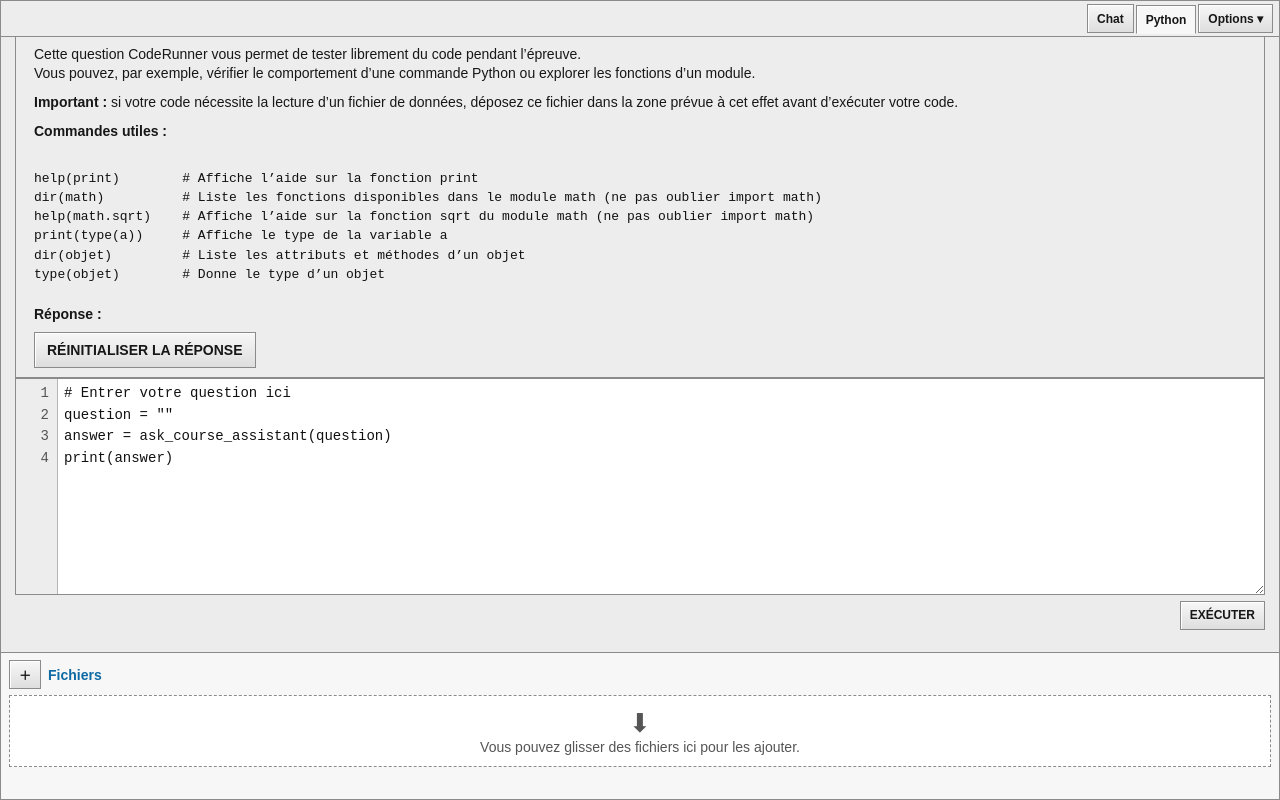
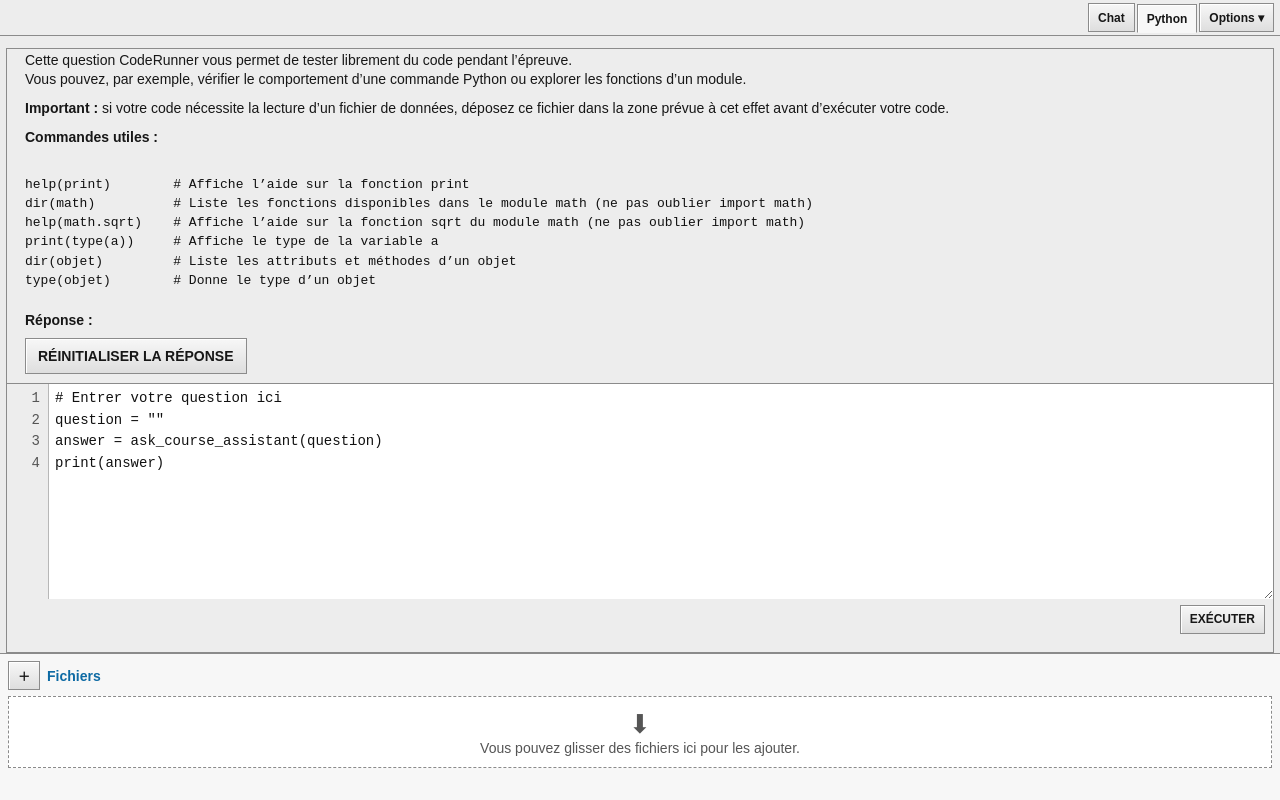
Before and after one commit to noobmaster693/groq-cyberlearn-chatbot, a website: page public/index.html in a window 1280 px wide. Drawn offline with Linux system fonts and the light colour scheme.

Commit message:
Use one CodeRunner frame for info and editor

```diff
--- a/public/legacy.css
+++ b/public/legacy.css
@@ -13,7 +13,7 @@
 body{padding:0;background:var(--bg);color:var(--text);font-family:Arial,Helvetica,sans-serif;font-size:14px}
 button,input,textarea,select{font:inherit;color:var(--text)}
 button{cursor:pointer}
-    .app{height:100dvh;display:flex;flex-direction:column;border:1px solid var(--line);border-radius:0;background:var(--bg)}
+.app{height:100dvh;display:flex;flex-direction:column;border:0;border-radius:0;background:var(--bg)}
 .topbar{
   display:flex;align-items:center;justify-content:flex-end;gap:8px;
   min-height:36px;padding:3px 6px;border-bottom:1px solid var(--line);border-radius:0;
@@ -51,55 +51,38 @@
 .codehead{display:flex;justify-content:space-between;padding:4px 6px;border-bottom:1px solid var(--line);background:var(--panel3);font-size:11px}
 .codebox pre{margin:0;padding:8px;white-space:pre-wrap;color:var(--codeText);font:13px/1.45 "Courier New",monospace}
 .copy{border:1px solid var(--line);border-radius:0;background:var(--panel);font-size:11px}
-    .composer{
-      display:flex;gap:6px;padding:8px;border-top:1px solid var(--line);background:var(--panel2)
+.composer{display:flex;gap:6px;padding:8px;border-top:1px solid var(--line);background:var(--panel2)}
+.composer textarea{flex:1;min-height:42px;resize:vertical;border:1px solid var(--line);border-radius:0;background:var(--output);padding:7px;color:var(--text)}
+
+/* One single CodeRunner-style frame: the information block and editor now belong to the same box. */
+.coderunner-workspace{
+  width:calc(100% - 12px);height:calc(100% - 12px);margin:12px 6px 0;padding:0;
+  overflow:auto;border:1px solid var(--line);border-radius:0;background:var(--panel2)
 }
-    .composer textarea{
-      flex:1;min-height:42px;resize:vertical;border:1px solid var(--line);border-radius:0;
-      background:var(--output);padding:7px;color:var(--text)
-    }
-    .coderunner-workspace{padding:12px 14px;background:var(--bg)}
-    .coderunner-info{width:100%;margin:0;padding:11px 18px 4px;border:1px solid var(--line);border-radius:0;background:var(--panel2)}
+.coderunner-info{width:100%;margin:0;padding:11px 18px 4px;border:0;border-radius:0;background:transparent}
 .coderunner-info p{margin:0 0 10px;line-height:1.35}
 .coderunner-info pre{margin:28px 0 21px;white-space:pre-wrap;color:var(--codeText);font:13px/1.48 "Courier New",monospace}
 .response-title{margin-bottom:8px!important}
 .reset-response{min-height:36px;margin:0 0 5px;padding:6px 12px;border:1px solid var(--line);border-radius:0;background:linear-gradient(var(--panel),var(--panel3));box-shadow:inset 1px 1px 0 var(--shadow);font-weight:700}
+
+/* Older positioned form rules remain available for the optional legacy form. */
 .legacy-workspace{padding:12px;background:var(--bg)}
-    .legacy-form{
-      display:grid;grid-template-columns:300px minmax(420px,1fr);gap:7px 32px;
-      max-width:none;margin:0 0 10px
-    }
-    .legacy-input{
-      width:100%;height:37px;padding:5px 10px;border:1px solid var(--line);border-radius:0;
-      background:linear-gradient(var(--panel),var(--panel2));box-shadow:inset 1px 1px 0 var(--shadow)
-    }
+.legacy-form{display:grid;grid-template-columns:300px minmax(420px,1fr);gap:7px 32px;max-width:none;margin:0 0 10px}
+.legacy-input{width:100%;height:37px;padding:5px 10px;border:1px solid var(--line);border-radius:0;background:linear-gradient(var(--panel),var(--panel2));box-shadow:inset 1px 1px 0 var(--shadow)}
 .span2{grid-column:1/-1}.small{width:250px}.medium{width:345px}.left{grid-column:1}.right{grid-column:2}
-    .editor{
-      width:100%;max-width:none;margin:0;display:grid;grid-template-columns:42px minmax(0,1fr);
-      min-height:215px;border:1px solid var(--line);border-radius:0;background:var(--output)
-    }
-    .coderunner-editor{width:100%;max-width:none;margin:0}
-    .gutter{
-      padding:4px 8px;border-right:1px solid var(--line2);background:var(--panel2);
-      text-align:right;white-space:pre;color:var(--muted);font:14px/1.55 "Courier New",monospace
-    }
-    .editor textarea{
-      width:100%;min-height:215px;padding:4px 6px;border:0;border-radius:0;outline:0;resize:vertical;background:var(--output);
-      color:var(--codeText);font:14px/1.55 "Courier New",monospace
-    }
-    .runrow{width:100%;max-width:none;margin:6px 0;display:flex;justify-content:flex-end;gap:6px}
-    .py-history{width:100%;max-width:none;margin:10px 0 0}
+
+.editor{width:100%;max-width:none;margin:0;display:grid;grid-template-columns:42px minmax(0,1fr);min-height:215px;border:0;border-radius:0;background:var(--output)}
+.coderunner-editor{width:100%;max-width:none;margin:0;border:0;border-top:1px solid var(--line)}
+.gutter{padding:4px 8px;border-right:1px solid var(--line2);background:var(--panel2);text-align:right;white-space:pre;color:var(--muted);font:14px/1.55 "Courier New",monospace}
+.editor textarea{width:100%;min-height:215px;padding:4px 6px;border:0;border-radius:0;outline:0;resize:vertical;background:var(--output);color:var(--codeText);font:14px/1.55 "Courier New",monospace}
+.runrow{width:100%;max-width:none;margin:6px 0;padding:0 8px;display:flex;justify-content:flex-end;gap:6px}
+.py-history{width:100%;max-width:none;margin:10px 0 0;padding:0 8px 8px}
 .py-record{margin:8px 0;border:1px solid var(--line);border-radius:0;background:var(--output)}
 .py-record-title{padding:5px 7px;border-bottom:1px solid var(--line);background:var(--panel3);font:12px "Courier New",monospace}
 .py-record pre{margin:0;padding:8px;white-space:pre-wrap;color:var(--codeText);font:14px/1.45 "Courier New",monospace}
-    .upload{
-      flex:0 0 auto;padding:7px 8px 8px;border-top:1px solid var(--line);background:var(--panel)
-    }
+.upload{flex:0 0 auto;padding:7px 8px 8px;border-top:1px solid var(--line);background:var(--panel)}
 .upload-title{display:flex;align-items:center;gap:7px;font-weight:700;color:var(--accent)}
-    .drop{
-      min-height:72px;margin-top:6px;display:grid;place-items:center;text-align:center;
-      border:1px dashed var(--line);border-radius:0;background:var(--output);color:var(--muted)
-    }
+.drop{min-height:72px;margin-top:6px;display:grid;place-items:center;text-align:center;border:1px dashed var(--line);border-radius:0;background:var(--output);color:var(--muted)}
 .drop.drag{outline:2px solid var(--accent)}
 .drop-arrow{font-size:26px}.chips{display:flex;flex-wrap:wrap;gap:5px;margin-top:6px}
 .chip{display:flex;align-items:center;gap:5px;padding:4px;border:1px solid var(--line);border-radius:0;background:var(--panel2);font-size:11px}
@@ -112,6 +95,7 @@
 .modal-actions{display:flex;gap:6px;justify-content:flex-end;margin-top:9px}
 @media(max-width:850px){
   .legacy-form{grid-template-columns:1fr;gap:6px}.span2,.left,.right{grid-column:1}.small,.medium{width:100%}
-      .settings-grid{grid-template-columns:1fr}.view{padding:8px}.legacy-workspace,.coderunner-workspace{padding:8px}
+  .settings-grid{grid-template-columns:1fr}.view{padding:8px}.legacy-workspace{padding:8px}
+  .coderunner-workspace{width:calc(100% - 8px);height:calc(100% - 8px);margin:8px 4px 0}
   .coderunner-info{padding:10px 12px 3px}
 }
```
Lines whose indentation alone changed are shown as unchanged.
